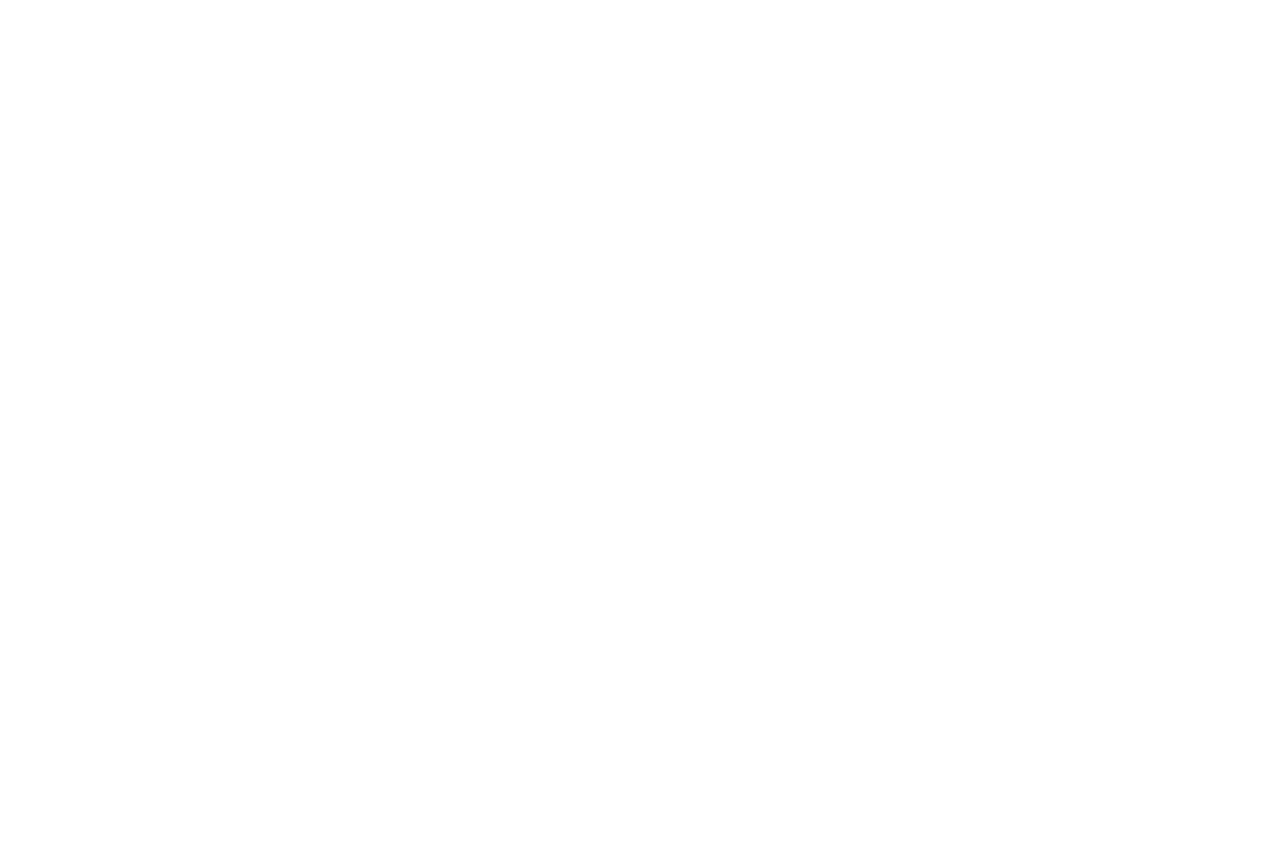
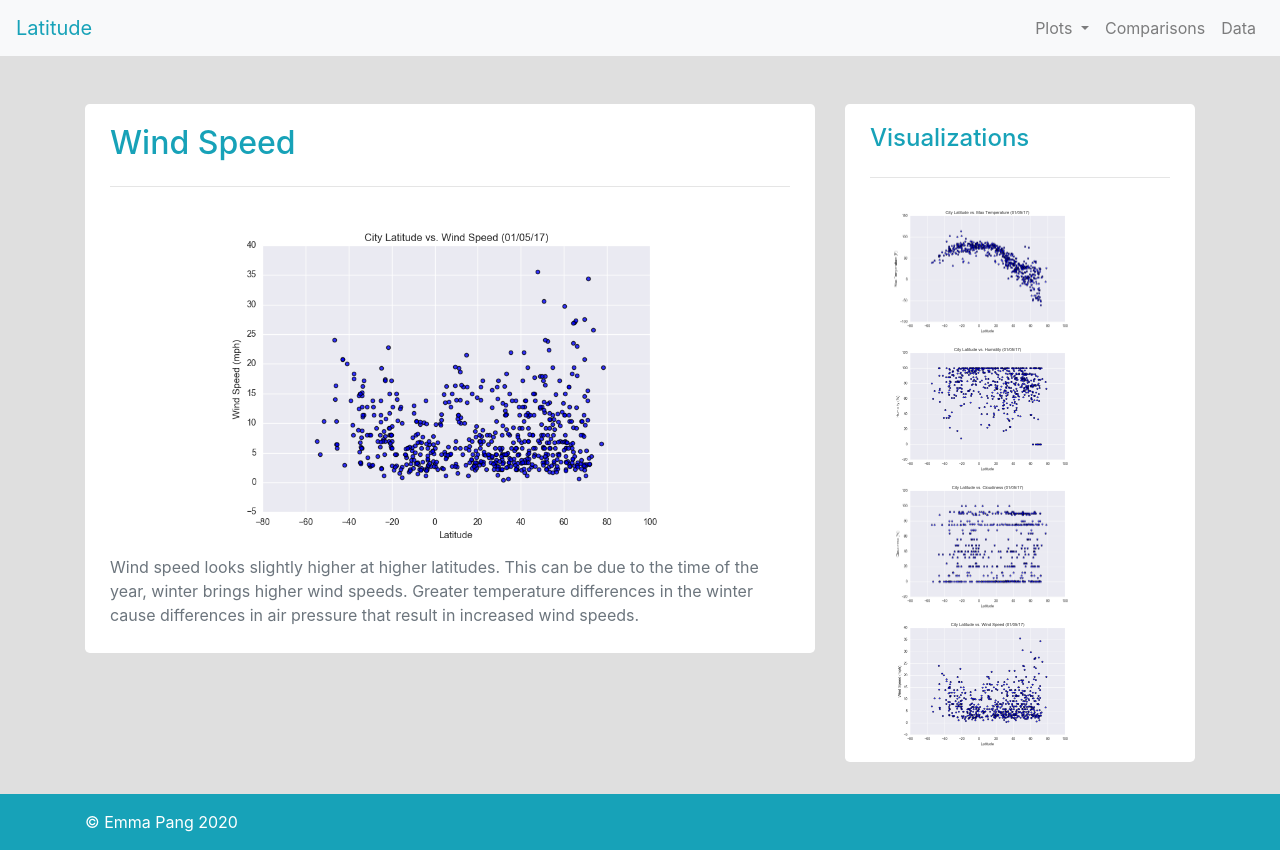
Before and after one commit to Emma-Pang/Web-Design-Challenge, a plain HTML site: page webvisualizations/visualizations/wind.html in a window 1280 px wide. Before the commit the page ends 800 px from the top, so only its background shows below. Drawn offline with nearby package versions, Linux system fonts and the light colour scheme.

Commit message:
finished homework

```diff
--- a/webvisualizations/visualizations/cloudiness.html
+++ b/webvisualizations/visualizations/cloudiness.html
@@ -0,0 +1,91 @@
+<!DOCTYPE html>
+<html lang="en">
+    <head>
+        <meta charset="UTF-8">
+        <title>Latitude - Cloud Comparison</title>
+        <link rel="stylesheet" href="../styles.css">
+        <link rel="stylesheet" href="https://stackpath.bootstrapcdn.com/bootstrap/4.3.1/css/bootstrap.min.css" integrity="sha384-ggOyR0iXCbMQv3Xipma34MD+dH/1fQ784/j6cY/iJTQUOhcWr7x9JvoRxT2MZw1T" crossorigin="anonymous">
+
+        <script src="https://code.jquery.com/jquery-3.3.1.slim.min.js" integrity="sha384-q8i/X+965DzO0rT7abK41JStQIAqVgRVzpbzo5smXKp4YfRvH+8abtTE1Pi6jizo" crossorigin="anonymous"></script>
+        <script src="https://cdnjs.cloudflare.com/ajax/libs/popper.js/1.14.7/umd/popper.min.js" integrity="sha384-UO2eT0CpHqdSJQ6hJty5KVphtPhzWj9WO1clHTMGa3JDZwrnQq4sF86dIHNDz0W1" crossorigin="anonymous"></script>
+        <script src="https://stackpath.bootstrapcdn.com/bootstrap/4.3.1/js/bootstrap.min.js" integrity="sha384-JjSmVgyd0p3pXB1rRibZUAYoIIy6OrQ6VrjIEaFf/nJGzIxFDsf4x0xIM+B07jRM" crossorigin="anonymous"></script>
+
+      </head>
+  <body>
+
+    <!-- NAV BAR-->
+    <nav class="navbar navbar-expand-lg navbar-light bg-light" >
+        <a class="navbar-brand text-info" href="../index.html">Latitude</a>
+        <button class="navbar-toggler" type="button" data-toggle="collapse" data-target="#navbarNavAltMarkup" aria-controls="navbarNavAltMarkup" aria-expanded="false" aria-label="Toggle navigation">
+          <span class="navbar-toggler-icon"></span>
+        </button>
+        <div class="collapse navbar-collapse justify-content-end" id="navbarNavAltMarkup">
+          <div class="navbar-nav">
+
+            <li class="nav-item dropdown">
+                <a class="nav-link dropdown-toggle" href="#" id="navbarDropdownMenuLink" role="button" data-toggle="dropdown" aria-haspopup="true" aria-expanded="false">
+                  Plots
+                </a>
+                <div class="dropdown-menu" aria-labelledby="navbarDropdownMenuLink">
+                  <a class="dropdown-item" href="temp.html">Temperature</a>
+                  <a class="dropdown-item" href="humidity.html">Humidity</a>
+                  <a class="dropdown-item" href="cloudiness.html">Cloudiness</a>
+                  <a class="dropdown-item" href="wind.html">Wind</a>
+                </div>
+              </li>
+
+            <a class="nav-item nav-link" href="../comparisons.html">Comparisons</a>
+            <a class="nav-item nav-link" href="../data.html">Data</a>
+          </div>
+        </div>
+      </nav>
+
+<br><br>
+      <!-- Jumbotron -->
+      <div class="container">
+        <div class="row ">
+          <div class="col-lg-8">
+
+            <div class="jumbotron  bg-white">
+              <div class="container ">
+                <h2 class="text-info">Cloudiness</h2>
+                <hr class="my-4">
+                <div class="container" align="center">
+                <img src="images/Fig3.png" width= "500" alt="graph" ></div>
+                <p class="text-muted">
+                While at first glance cloudiness and latitude do not seem to have any relationship, it's visible that cloudiness seems to clump around land masses.
+                There is also visibly less cloud over bodies of water. The exception to this seems to be at the equator.</p>
+              </div>
+            </div>
+
+          </div>
+          <div class="col-lg-4">
+
+            <div class="jumbotron  bg-white">
+              <div class="container ">
+                <h4 class="text-info">Visualizations</h4>
+                <hr class="my-4">
+
+
+                  <div class="col"> <a href="temp.html"><img src="images/Fig1.png" width="200" alt="Temperature Graph"> </a></div>
+                  <div class="col"> <a href="humidity.html"> <img src="images/Fig2.png" width="200" alt="Humidity Graph"></a></div>
+                  <div class="w-100"></div>
+                  <div class="col"> <a href="cloudiness.html"><img src="images/Fig3.png" width="200" alt="Cloudiness Graph"> </a></div>
+                  <div class="col"> <a href="wind.html"><img src="images/Fig4.png" width="200" alt="Windspeed Graph"> </a></div>
+                </div>
+
+              </div>
+            </div>
+
+          </div>
+        </div>
+      </div>
+
+
+      <footer class="footer  py-3 bg-info">
+        <div class="container">
+          <span class="text-white">© Emma Pang 2020</span>
+        </div>
+      </footer>
+  </body>
+</html>
--- a/webvisualizations/visualizations/wind.html
+++ b/webvisualizations/visualizations/wind.html
@@ -0,0 +1,91 @@
+<!DOCTYPE html>
+<html lang="en">
+    <head>
+        <meta charset="UTF-8">
+        <title>Latitude - Wind Speed Comparison</title>
+        <link rel="stylesheet" href="../styles.css">
+        <link rel="stylesheet" href="https://stackpath.bootstrapcdn.com/bootstrap/4.3.1/css/bootstrap.min.css" integrity="sha384-ggOyR0iXCbMQv3Xipma34MD+dH/1fQ784/j6cY/iJTQUOhcWr7x9JvoRxT2MZw1T" crossorigin="anonymous">
+
+        <script src="https://code.jquery.com/jquery-3.3.1.slim.min.js" integrity="sha384-q8i/X+965DzO0rT7abK41JStQIAqVgRVzpbzo5smXKp4YfRvH+8abtTE1Pi6jizo" crossorigin="anonymous"></script>
+        <script src="https://cdnjs.cloudflare.com/ajax/libs/popper.js/1.14.7/umd/popper.min.js" integrity="sha384-UO2eT0CpHqdSJQ6hJty5KVphtPhzWj9WO1clHTMGa3JDZwrnQq4sF86dIHNDz0W1" crossorigin="anonymous"></script>
+        <script src="https://stackpath.bootstrapcdn.com/bootstrap/4.3.1/js/bootstrap.min.js" integrity="sha384-JjSmVgyd0p3pXB1rRibZUAYoIIy6OrQ6VrjIEaFf/nJGzIxFDsf4x0xIM+B07jRM" crossorigin="anonymous"></script>
+
+      </head>
+  <body>
+
+    <!-- NAV BAR-->
+    <nav class="navbar navbar-expand-lg navbar-light bg-light" >
+        <a class="navbar-brand text-info" href="../index.html">Latitude</a>
+        <button class="navbar-toggler" type="button" data-toggle="collapse" data-target="#navbarNavAltMarkup" aria-controls="navbarNavAltMarkup" aria-expanded="false" aria-label="Toggle navigation">
+          <span class="navbar-toggler-icon"></span>
+        </button>
+        <div class="collapse navbar-collapse justify-content-end" id="navbarNavAltMarkup">
+          <div class="navbar-nav">
+
+            <li class="nav-item dropdown">
+                <a class="nav-link dropdown-toggle" href="#" id="navbarDropdownMenuLink" role="button" data-toggle="dropdown" aria-haspopup="true" aria-expanded="false">
+                  Plots
+                </a>
+                <div class="dropdown-menu" aria-labelledby="navbarDropdownMenuLink">
+                  <a class="dropdown-item" href="temp.html">Temperature</a>
+                  <a class="dropdown-item" href="humidity.html">Humidity</a>
+                  <a class="dropdown-item" href="cloudiness.html">Cloudiness</a>
+                  <a class="dropdown-item" href="wind.html">Wind</a>
+                </div>
+              </li>
+
+            <a class="nav-item nav-link" href="../comparisons.html">Comparisons</a>
+            <a class="nav-item nav-link" href="../data.html">Data</a>
+          </div>
+        </div>
+      </nav>
+
+<br><br>
+      <!-- Jumbotron -->
+      <div class="container">
+        <div class="row ">
+          <div class="col-lg-8">
+
+            <div class="jumbotron  bg-white">
+              <div class="container ">
+                <h2 class="text-info">Wind Speed</h2>
+                <hr class="my-4">
+                <div class="container" align="center">
+                <img src="images/Fig4.png" width= "500" alt="graph" ></div>
+                <p class="text-muted">
+                Wind speed looks slightly higher at higher latitudes.  This can be due to the time of the year, winter brings higher wind speeds.
+                Greater temperature differences in the winter cause differences in air pressure that result in increased wind speeds.
+        </div>
+            </div>
+
+          </div>
+          <div class="col-lg-4">
+
+            <div class="jumbotron  bg-white">
+              <div class="container ">
+                <h4 class="text-info">Visualizations</h4>
+                <hr class="my-4">
+
+
+                  <div class="col"> <a href="temp.html"><img src="images/Fig1.png" width="200" alt="Temperature Graph"> </a></div>
+                  <div class="col"> <a href="humidity.html"> <img src="images/Fig2.png" width="200" alt="Humidity Graph"></a></div>
+                  <div class="w-100"></div>
+                  <div class="col"> <a href="cloudiness.html"><img src="images/Fig3.png" width="200" alt="Cloudiness Graph"> </a></div>
+                  <div class="col"> <a href="wind.html"><img src="images/Fig4.png" width="200" alt="Windspeed Graph"> </a></div>
+                </div>
+
+              </div>
+            </div>
+
+          </div>
+        </div>
+      </div>
+
+
+      <footer class="footer  py-3 bg-info">
+        <div class="container">
+          <span class="text-white">© Emma Pang 2020</span>
+        </div>
+      </footer>
+  </body>
+</html>
```
Also changed, not shown: webvisualizations/data.html (+1 -1 lines), webvisualizations/index.html (+6 -4 lines), webvisualizations/visualizations/humidity.html (+91 -0 lines), webvisualizations/visualizations/temp.html (+90 -0 lines), 1 other file.
